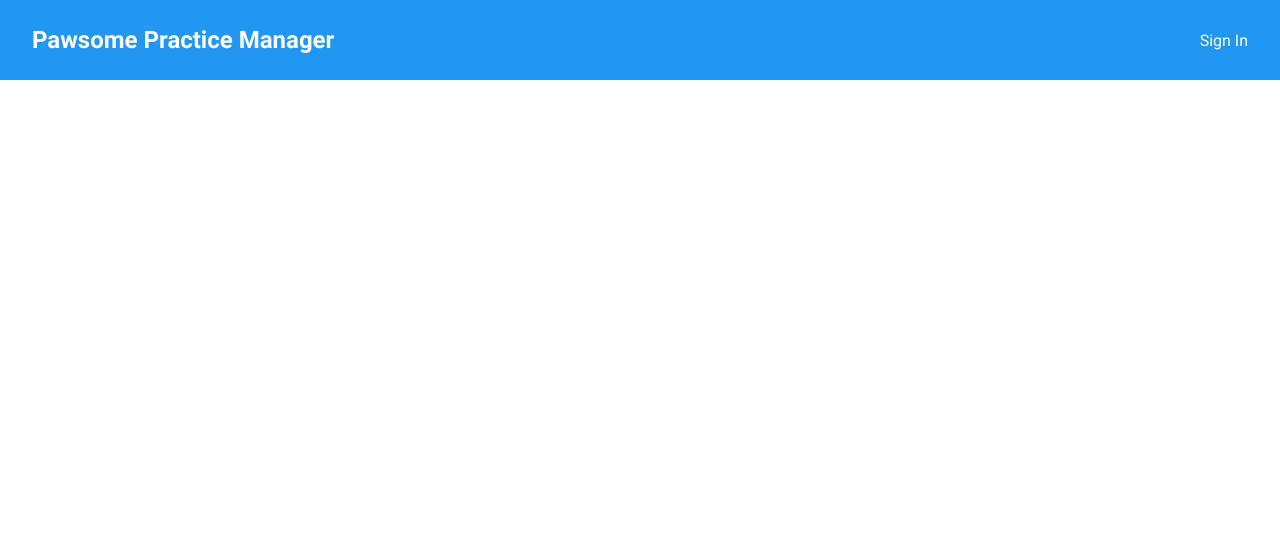
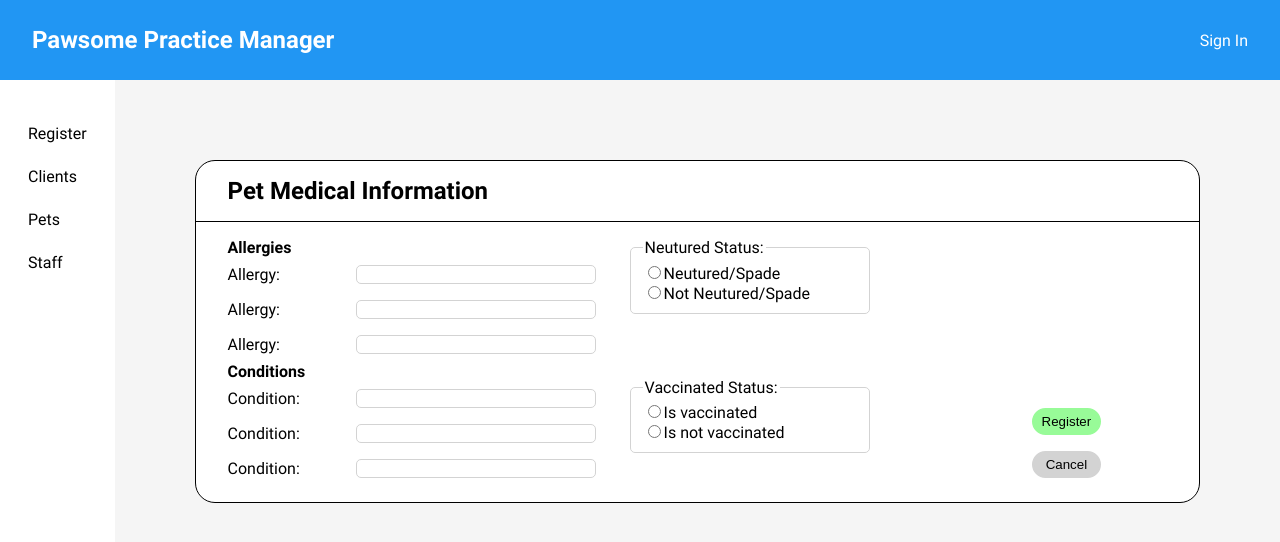
Before and after one commit to TomMhammond/capstone-client, a React (Create React App) app: page /register/medical in a window 1280 px wide. Shown: the top 542 px of the page. Built offline with nearby package versions, Linux system fonts and the light colour scheme; no server answers.

Commit message:
add logic to create medical for new pet

```diff
--- a/src/App.js
+++ b/src/App.js
@@ -6,6 +6,7 @@ import PetsPage from "./pages/PetsPage/PetsPage";
 import SinglePetPage from "./pages/SinglePetPage/SinglePetPage";
 import CreateClientPage from "./pages/CreateClientPage/CreateClientPage";
 import CreatePetPage from "./pages/CreatePetPage/CreatePetPage";
+import CreateMedicalPage from "./pages/CreateMedicalPage/CreateMedicalPage";
 
 function App() {
   return (
@@ -18,6 +19,7 @@ function App() {
         <Route path="/pets/:id" element={<SinglePetPage />} />
         <Route path="/register/client" element={<CreateClientPage />} />
         <Route path="/register/pet" element={<CreatePetPage />} />
+        <Route path="/register/medical" element={<CreateMedicalPage />} />
       </Routes>
     </BrowserRouter>
   );
--- /dev/null
+++ b/src/components/MedicalForm/MedicalForm.jsx
@@ -0,0 +1,141 @@
+import { useEffect, useState } from 'react';
+import './MedicalForm.scss';
+import axios from 'axios';
+
+export default function MedicalForm(){
+    const [ petId, setPetId ] = useState(null)
+
+    useEffect(() => {
+        const fetchPetId = async () => {
+            const response = await axios.get(`${process.env.REACT_APP_BASE_URL}/pets`);
+            const arrLenght = response.data.length;
+            const id = response.data[arrLenght - 1].id;
+            setPetId(id);
+        }
+        fetchPetId();
+    }, [])
+
+    const registerSubmitHandler = async (e) => {
+        e.preventDefault();
+
+        const formEl = e.target;
+        let allergy1;
+        if(formEl.allergy1.value){
+            allergy1 = formEl.allergy1.value
+        } else {
+            allergy1 = null;
+        }
+        let allergy2;
+        if(formEl.allergy2.value){
+            allergy2 = formEl.allergy2.value
+        } else {
+            allergy2 = null;
+        }
+        let allergy3;
+        if(formEl.allergy3.value){
+            allergy3 = formEl.allergy3.value
+        } else {
+            allergy3 = null;
+        }
+        let condition1;
+        if(formEl.condition1.value){
+            condition1 = formEl.condition1.value
+        } else {
+            condition1 = null;
+        }
+        let condition2;
+        if(formEl.condition2.value){
+            condition2 = formEl.condition2.value
+        } else {
+            condition2 = null;
+        }
+        let condition3;
+        if(formEl.condition3.value){
+            condition3 = formEl.condition3.value
+        } else {
+            condition3 = null;
+        }
+        const neuter = Number(formEl.neuter.value);
+        const vaccinated = Number(formEl.vaccinated.value);
+        console.log(petId)
+        const body =
+            {
+                pet_id: petId,
+                is_neutured: neuter,
+                is_vaccinated: vaccinated,
+                allergy1,
+                allergy2,
+                allergy3,
+                condition1,
+                condition2,
+                condition3
+            }
+
+        await axios.post(`${process.env.REACT_APP_BASE_URL}/medical`, body)
+    }
+
+    const cancelClickHandler = (e) => {
+        e.preventDefault();
+    }
+
+    return(
+        <form className='medical-form' onSubmit={registerSubmitHandler}>
+            <div className='medical-form__container'>
+                <h4 className='medical-form__subtitle'>Allergies</h4>
+                <div className='medical-form__wrapper'>
+                    <label className='medical-form__label' htmlFor='allergy1'>Allergy:</label>
+                    <input className='medical-form__input' type='text' name='allergy1' id='allergy1'></input>
+                </div>
+                <div className='medical-form__wrapper'>
+                    <label className='medical-form__label' htmlFor='allergy2'>Allergy:</label>
+                    <input className='medical-form__input' type='text' name='allergy2' id='allergy2'></input>
+                </div>
+                <div className='medical-form__wrapper'>
+                    <label className='medical-form__label' htmlFor='allergy3'>Allergy:</label>
+                    <input className='medical-form__input' type='text' name='allergy3' id='allergy3'></input>
+                </div>
+                <h4 className='medical-form__subtitle'>Conditions</h4>
+                <div className='medical-form__wrapper'>
+                    <label className='medical-form__label' htmlFor='condition1'>Condition:</label>
+                    <input className='medical-form__input' type='text' name='condition1' id='condition1'></input>
+                </div>
+                <div className='medical-form__wrapper'>
+                    <label className='medical-form__label' htmlFor='condition2'>Condition:</label>
+                    <input className='medical-form__input' type='text' name='condition2' id='condition2'></input>
+                </div>
+                <div className='medical-form__wrapper'>
+                    <label className='medical-form__label' htmlFor='condition3'>Condition:</label>
+                    <input className='medical-form__input' type='text' name='condition3' id='condition3'></input>
+                </div>
+            </div>
+            <div className='medical-form__container'>
+                <fieldset className='medical-form__radio-field'>
+                    <legend>Neutured Status:</legend>
+                        <div>
+                            <input type="radio" id="yes" name="neuter" value="1" />
+                            <label htmlFor="yes">Neutured/Spade</label>
+                        </div>
+                        <div>
+                            <input type="radio" id="no" name="neuter" value="0" />
+                            <label htmlFor="no">Not Neutured/Spade</label>
+                        </div>
+                </fieldset>
+                <fieldset className='medical-form__radio-field medical-form__vaccinated'>
+                    <legend>Vaccinated Status:</legend>
+                        <div>
+                            <input type="radio" id="isVaccinated" name="vaccinated" value="1" />
+                            <label htmlFor="isVaccinated">Is vaccinated</label>
+                        </div>
+                        <div>
+                            <input type="radio" id="isNotVaccinated" name="vaccinated" value="0" />
+                            <label htmlFor="isNotVaccinated">Is not vaccinated</label>
+                        </div>
+                </fieldset>
+            </div>
+            <div className='medical-form__container medical-form__button-container'>
+                <button className='medical-form__button medical-form__button--register'>Register</button>
+                <button className='medical-form__button medical-form__button--cancel' onClick={cancelClickHandler}>Cancel</button>
+            </div>
+        </form>
+    )
+}
--- /dev/null
+++ b/src/components/MedicalForm/MedicalForm.scss
@@ -0,0 +1,61 @@
+@use '../../styles/variables' as *;
+
+.medical-form {
+    border-top: 1px solid black;
+    padding: 1rem 0;
+    display: flex;
+
+    &__container {
+        padding-left: 2rem;
+    }
+
+    &__wrapper{
+        display: flex;
+        padding: .5rem 0;
+    }
+
+    &__label{
+        width: 8rem;
+    }
+
+    &__input{
+        width: 15rem;
+        border: 1px solid #d3d3d3;
+        border-radius: 5px;
+    }
+
+    &__radio-field {
+        border: 1px solid #d3d3d3;
+        border-radius: 5px;
+        width: 15rem;
+    }
+
+    &__vaccinated {
+        margin-top: 4rem;
+    }
+
+    &__button-container{
+        display: flex;
+        flex-direction: column;
+        justify-content: flex-end;
+        padding-bottom: .5rem;
+        padding-left: 10rem;
+    }
+
+    &__button {
+        border-radius: 20px;
+        margin-top: 1rem;
+        padding: .25rem .5rem;
+        border-style: solid;
+
+        &--register {
+            background-color: $active-colour;
+            border-color: $active-colour;
+        }
+
+        &--cancel {
+            background-color: $deceased-colour;
+            border-color: $deceased-colour  ;
+        }
+    }
+}
--- a/src/components/PetForm/PetForm.jsx
+++ b/src/components/PetForm/PetForm.jsx
@@ -1,9 +1,11 @@
 import { useEffect, useState } from 'react';
 import './PetForm.scss';
 import axios from 'axios';
+import { useNavigate } from 'react-router-dom';
 
 export default function PetForm(props){
     const [ clientId, setClientId ] = useState(null);
+    const navigate = useNavigate();
 
     useEffect(() => {
         const fetchUserId = async () => {
@@ -20,7 +22,7 @@ export default function PetForm(props){
         const formEl = e.target;
         const name = formEl.name.value;
         const species = formEl.species.value;
-        const breed = formEl.species.value;
+        const breed = formEl.breed.value;
         const colour = formEl.colour.value;
         const weight = Number(formEl.weight.value);
         const gender = formEl.gender.value;
@@ -39,7 +41,8 @@ export default function PetForm(props){
                 is_deceased: 0
             }
 
-        await axios.post(`${process.env.REACT_APP_BASE_URL}/pets`, body)
+        await axios.post(`${process.env.REACT_APP_BASE_URL}/pets`, body);
+        navigate('/register/medical')
     }
 
     const cancelClickHandler = (e) => {
--- a/src/pages/CreateMedicalPage/CreateMedicalPage.jsx
+++ b/src/pages/CreateMedicalPage/CreateMedicalPage.jsx
@@ -1,8 +1,11 @@
 import './CreateMedicalPage.scss';
+import MedicalForm from '../../components/MedicalForm/MedicalForm';
+import SideNav from '../../components/SideNav/SideNav';
 
 export default function CreateMedicalPage(){
     return(
         <main className='main'>
+            <SideNav />
             <section className='page'>
                 <div className='create-medical-card'>
                     <h2 className='create-medical-card__title'>Pet Medical Information</h2>
--- a/src/pages/CreateMedicalPage/CreateMedicalPage.scss
+++ b/src/pages/CreateMedicalPage/CreateMedicalPage.scss
@@ -0,0 +1,18 @@
+@use '../../styles/mixins' as *;
+
+.main {
+    display: flex;
+}
+
+.page {
+    @include pageLayout;
+}
+
+.create-medical-card {
+    @include cardLayout;
+
+    &__title {
+        padding: 1rem;
+        padding-left: 2rem;
+    }
+}
```
